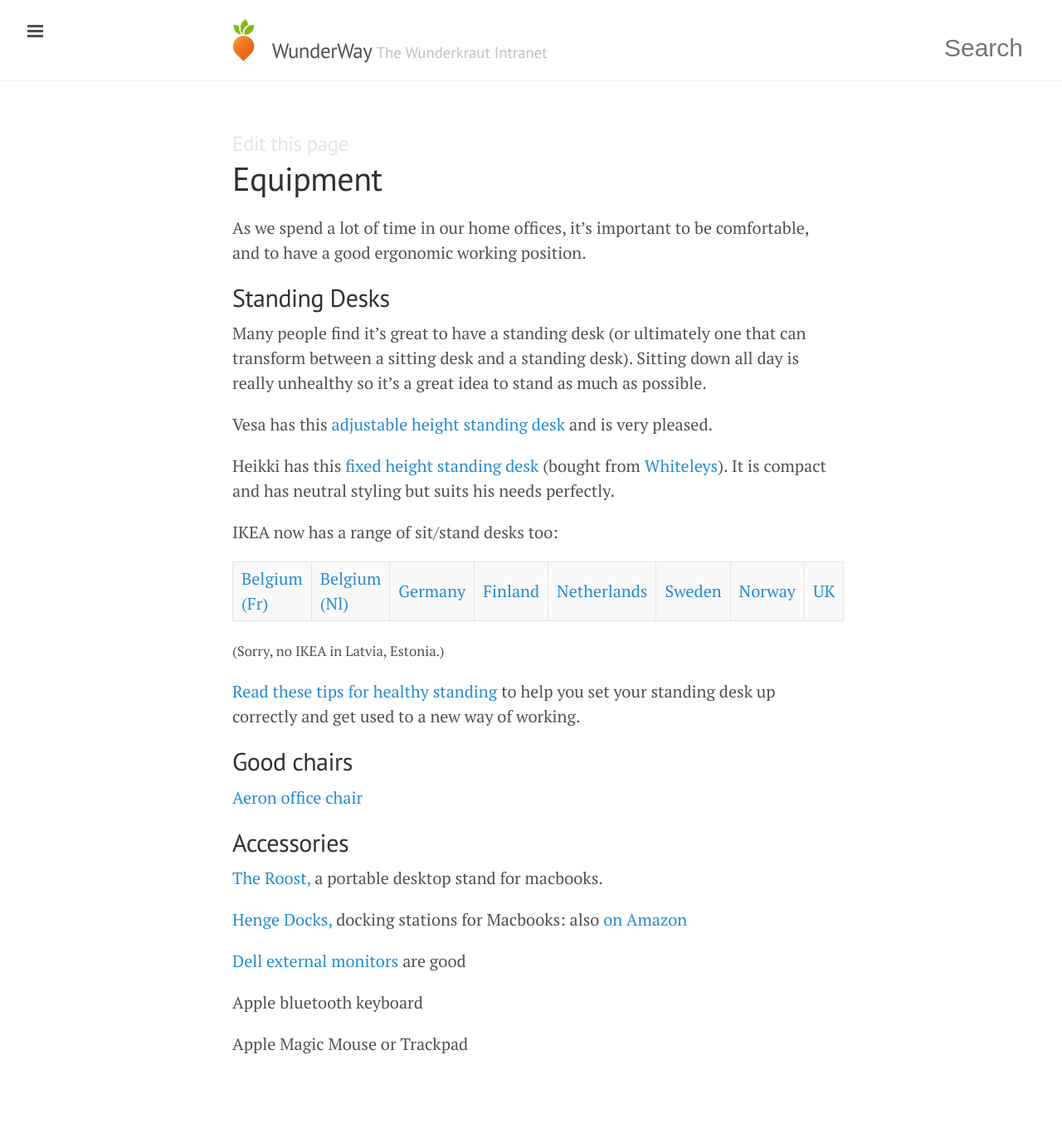
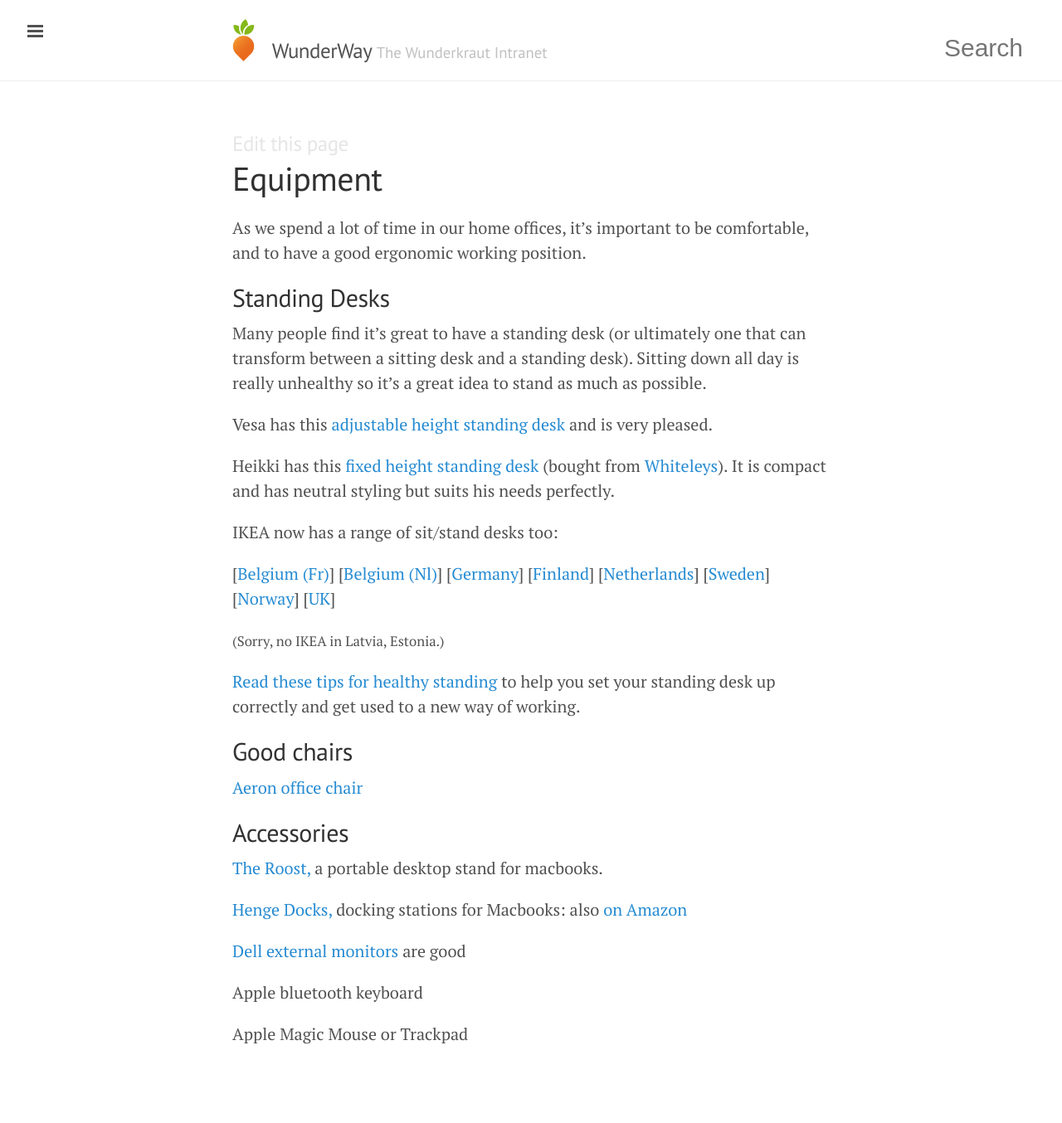
Before and after one commit to tormi/WunderWay, a Jekyll site: the page built from working-at-wunderkraut/health-and-safety/work-comfortably/equipment.md, in a window 1280 px wide. Shown: the whole page at 83% size. Built offline with Jekyll 4.4.1, drawn with Linux system fonts in a browser that asks for light colours; nearby versions of some CDN libraries.

Commit message:
Square brackets instead of MD table formatting

```diff
--- a/working-at-wunderkraut/health-and-safety/work-comfortably/equipment.md
+++ b/working-at-wunderkraut/health-and-safety/work-comfortably/equipment.md
@@ -18,7 +18,7 @@
 
 IKEA now has a range of sit/stand desks too:
 
-[Belgium (Fr)](http://www.ikea.com/be/fr/catalog/categories/departments/workspaces/18962/) | [Belgium (Nl)](http://www.ikea.com/be/nl/catalog/categories/departments/workspaces/18962/) | [Germany](http://www.ikea.com/de/de/catalog/categories/departments/workspaces/18962/) | [Finland](http://www.ikea.com/fi/fi/catalog/categories/departments/workspaces/18962/) | [Netherlands](http://www.ikea.com/nl/nl/catalog/categories/departments/workspaces/18962/) | [Sweden](http://www.ikea.com/se/sv/catalog/categories/departments/workspaces/18962/) | [Norway](http://www.ikea.com/no/no/catalog/categories/departments/workspaces/18962/) | [UK](http://www.ikea.com/gb/en/catalog/categories/departments/workspaces/18962/)
+[[Belgium (Fr)](http://www.ikea.com/be/fr/catalog/categories/departments/workspaces/18962/)] [[Belgium (Nl)](http://www.ikea.com/be/nl/catalog/categories/departments/workspaces/18962/)] [[Germany](http://www.ikea.com/de/de/catalog/categories/departments/workspaces/18962/)] [[Finland](http://www.ikea.com/fi/fi/catalog/categories/departments/workspaces/18962/)] [[Netherlands](http://www.ikea.com/nl/nl/catalog/categories/departments/workspaces/18962/)] [[Sweden](http://www.ikea.com/se/sv/catalog/categories/departments/workspaces/18962/)] [[Norway](http://www.ikea.com/no/no/catalog/categories/departments/workspaces/18962/)] [[UK](http://www.ikea.com/gb/en/catalog/categories/departments/workspaces/18962/)]
 
 <small>(Sorry, no IKEA in Latvia, Estonia.)</small>
 
```
